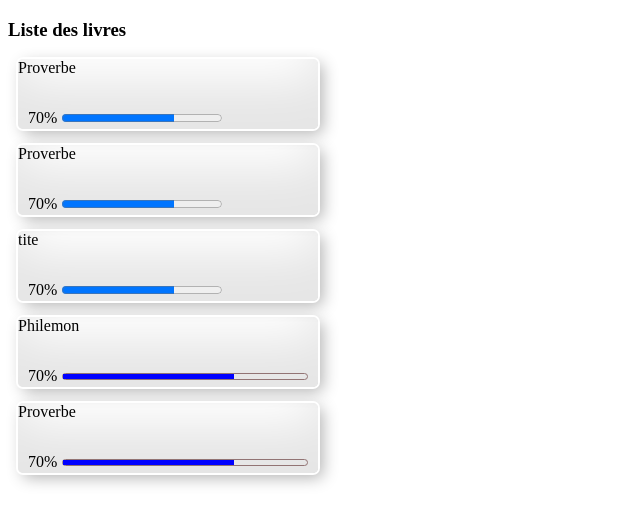
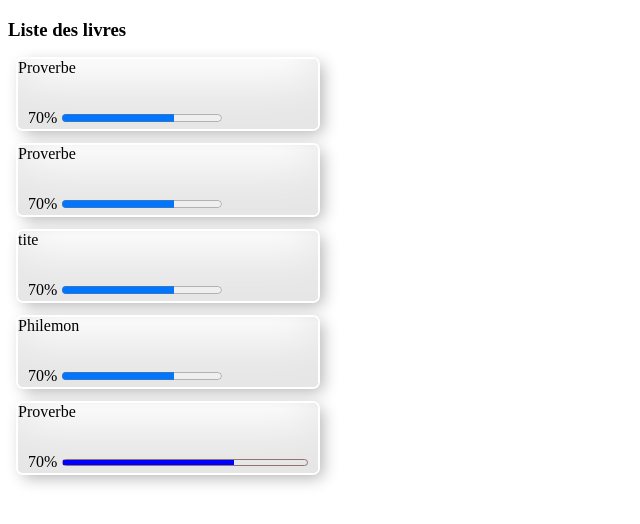
Before and after one commit to herilion/Exercice-ReactJS, a React (Vite) app: page / in a window 1280 px wide. Shown: the top 524 px of the page, without its empty margins (0-640 px from the left). Built offline with nearby package versions, Linux system fonts and the light colour scheme.

Commit message:
refactor cart3

```diff
--- a/src/composants/Cart.jsx
+++ b/src/composants/Cart.jsx
@@ -30,9 +30,7 @@ function Cart() {
                 <p>Philemon</p>
                 <div className='group1'>
                     <p>70%</p>
-                    <div className='bigDiv'>
-                        <div className='smBig'></div>
-                    </div>
+                    <progress max="100" value="70"></progress>
                 </div>
             </div>
             <div className='cart1'>
```
